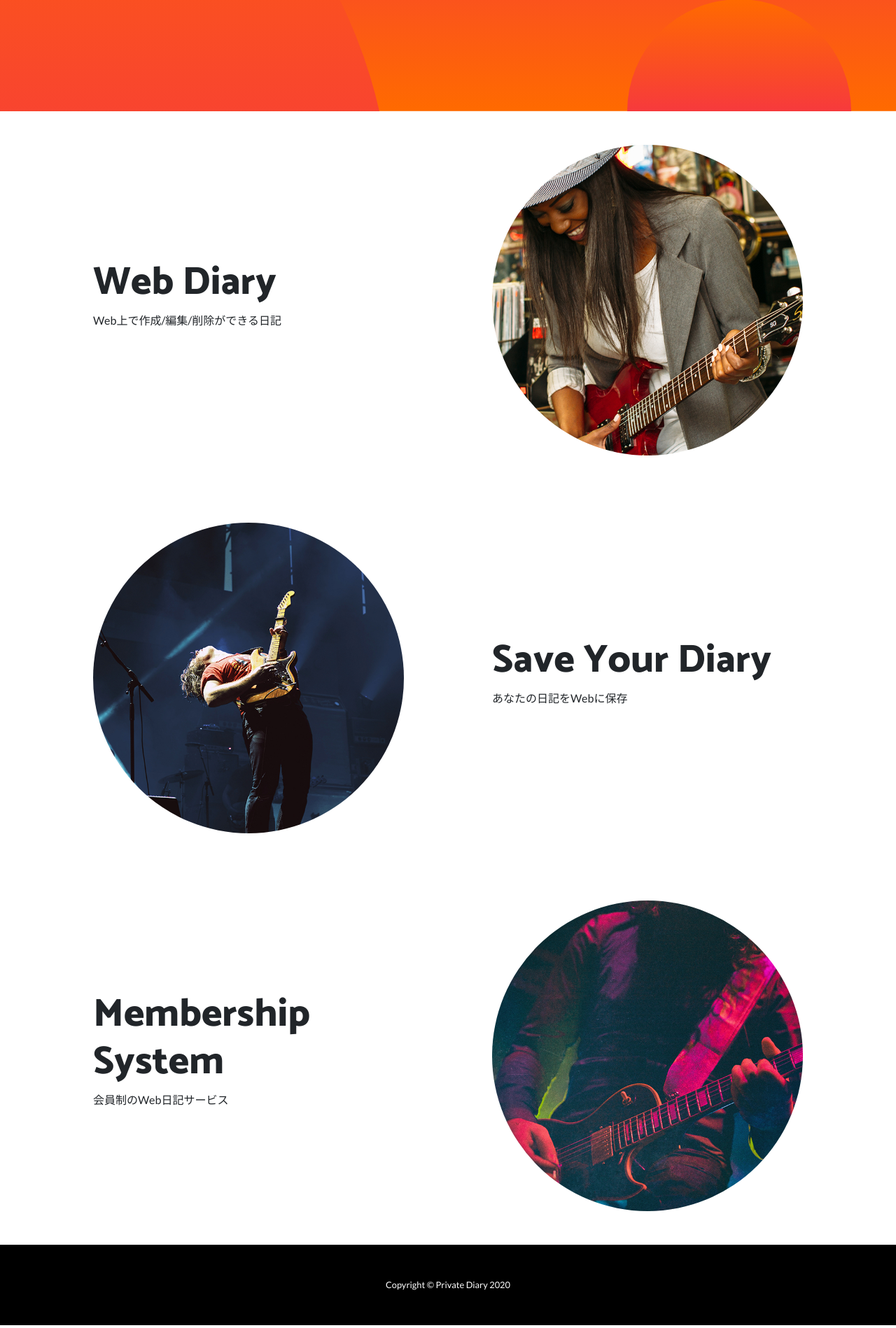
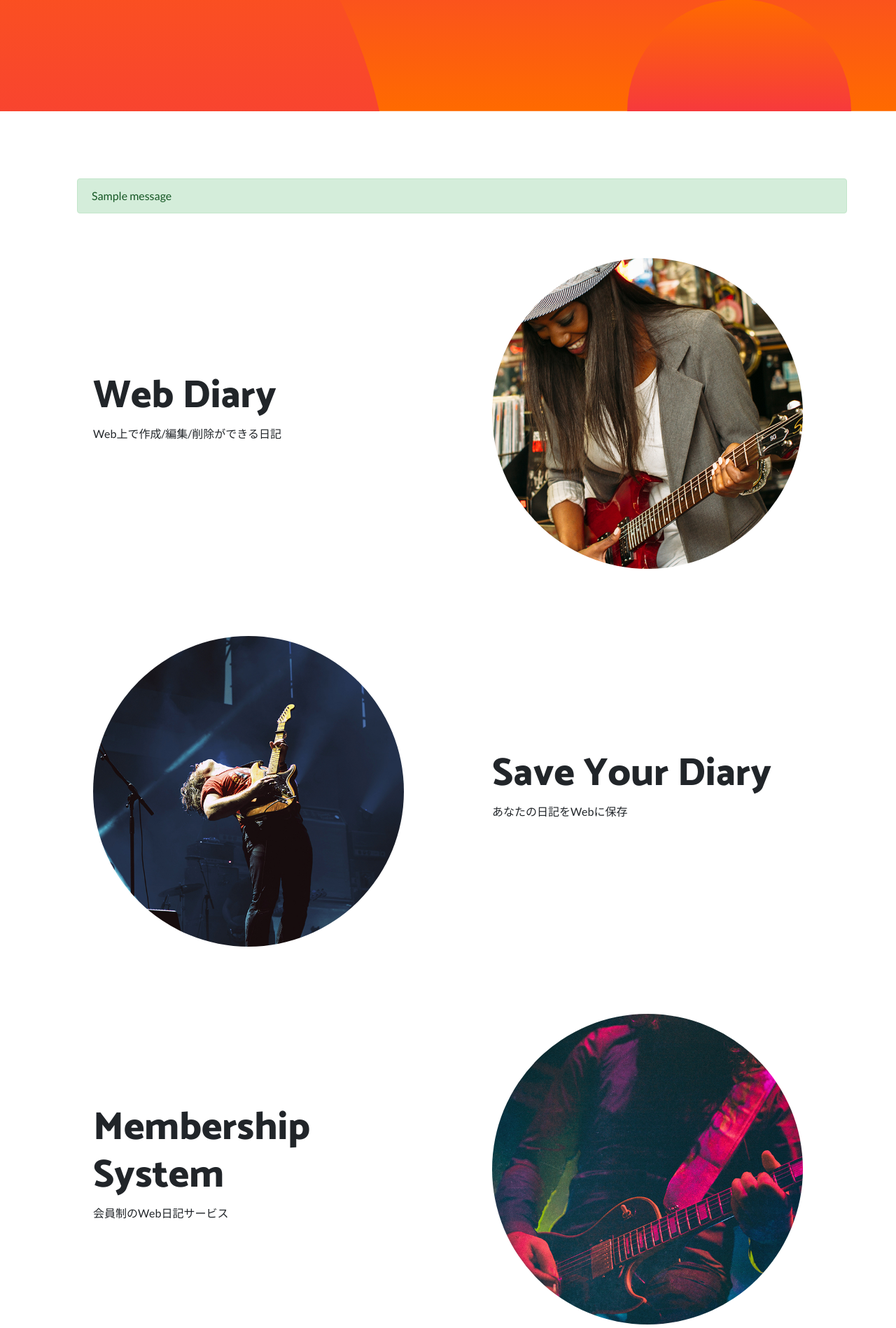
Before and after one commit to ITK13201/private_diary-docker, a Django app: page / in a window 1280 px wide. Shown: the part 528-2426 px from the top of the page at 70% size. Run offline with Django 3.2, Linux system fonts and the light colour scheme; tables that the repository leaves empty hold one stand-in row (values such as "Sample post"); one stand-in notice (Sample message) is shown; some libraries are stand-ins or nearby versions.

Commit message:
display a confirmation message of email sending

```diff
--- a/private_diary/diary/templates/base.html
+++ b/private_diary/diary/templates/base.html
@@ -59,6 +59,22 @@
 
     {% block header %}{% endblock header %}
 
+    {% if messages %}
+    <div class="container">
+      <div class="row">
+        <div class="my-div-style w-100">
+          <ul class="massages" style="list-style: none;">
+            {% for message in messages %}
+            <li {% if message.tags %} class="{{ message.tags }}" {% endif %}>
+              {{ message }}
+            </li>
+            {% endfor %}
+          </ul>
+        </div>
+      </div>
+    </div>
+    {% endif %}
+
     {% block contents %}{% endblock contents %}
 
     <!-- Footer -->
--- a/private_diary/diary/views.py
+++ b/private_diary/diary/views.py
@@ -3,6 +3,7 @@ import logging
 from django.urls import reverse_lazy
 from django.shortcuts import render
 from django.views import generic
+from django.contrib import messages
 
 from .forms import InquiryForm
 
@@ -19,5 +20,6 @@ class InquiryView(generic.FormView):
 
     def form_valid(self, form):
         form.send_email()
+        messages.success(self.request, 'メッセージを送信しました。')
         logger.info('inquiry sent by {}'.format(form.cleaned_data['name']))
         return super().form_valid(form)
```
Also changed, not shown: private_diary/private_diary/settings_common.py (+10 -0 lines).
